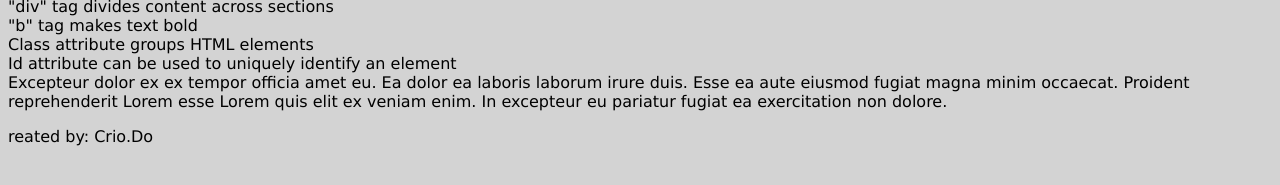
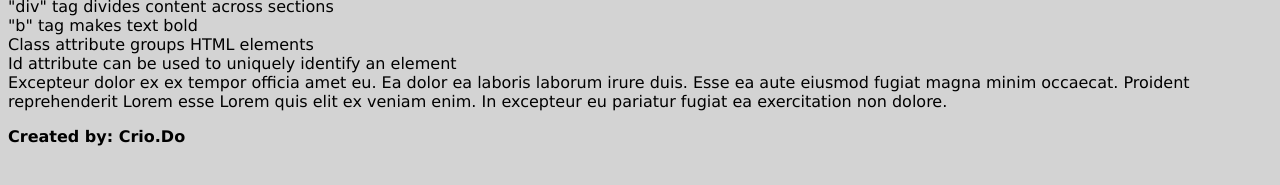
Before and after one commit to psbsm/cd-workspace-bytes-, a plain HTML site: page solution/html/m6-solution.html in a window 1280 px wide. Shown: the part 285-470 px from the top of the page. Drawn offline with Linux system fonts and the light colour scheme; files that its build step writes are made by us from their sources.

Commit message:
Correct typo

```diff
--- a/solution/html/m6-solution.html
+++ b/solution/html/m6-solution.html
@@ -46,6 +46,6 @@
 
     <!-- p tag's used to wrap text -->
     <!-- b tag makes the text it wrap, bold -->
-    <p id="footer">reated by: Crio.Do</b></p>
+    <p id="footer"><b>Created by: Crio.Do</b></p>
   </body>
 </html>
```
